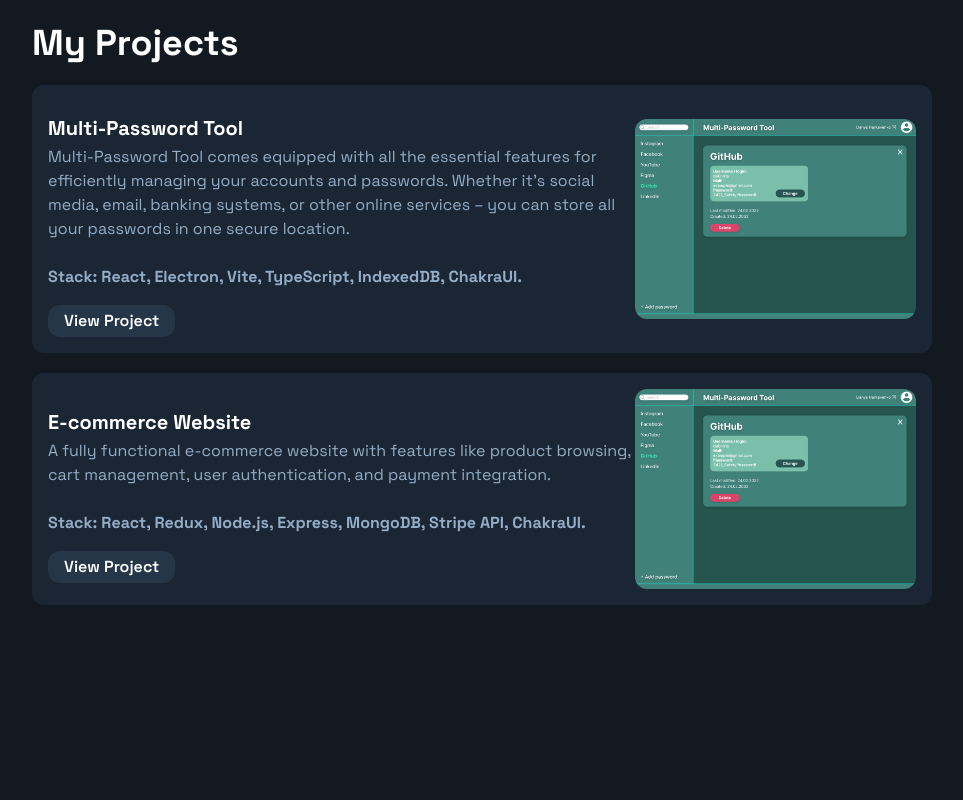
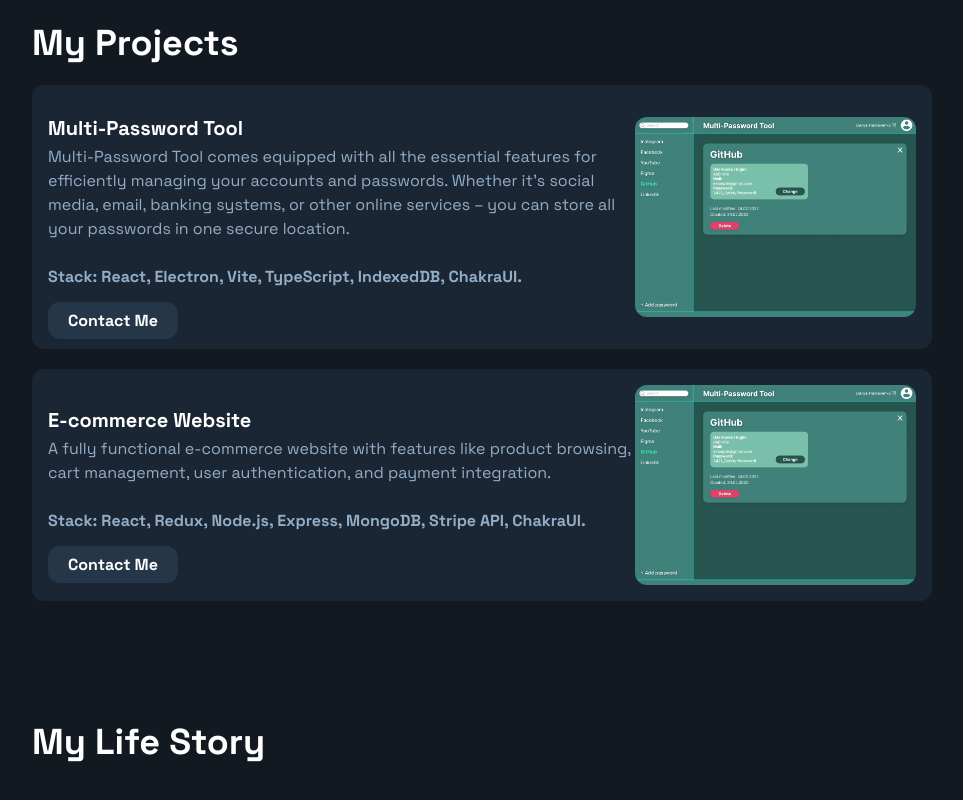
Before and after one commit to DenysHarkavenko/harkavenko_dev, a React (Vite) app: page / in a window 1280 px wide. Shown: the part 2227-3027 px from the top of the page, without its empty margins (158-1121 px from the left). Before the commit the page ends 2892 px from the top, so only its background shows below. Built offline with nearby package versions, Linux system fonts and the light colour scheme.

Commit message:
upd projects links view

```diff
--- a/src/components/Main/Main.tsx
+++ b/src/components/Main/Main.tsx
@@ -3,6 +3,7 @@ import AboutMe from './Sections/AboutMe'
 import DevelopmentExperience from './Sections/DevelopmentExperience'
 import Skills from './Sections/Skills'
 import Projects from './Sections/Projects'
+import LifeStory from './Sections/LifeStory'
 
 const Main: React.FC = () => {
   return (
@@ -12,6 +13,7 @@ const Main: React.FC = () => {
         <DevelopmentExperience />
         <Skills />
         <Projects />
+        <LifeStory />
       </Box>
     </Box>
   )
--- /dev/null
+++ b/src/components/Main/Sections/LifeStory.tsx
@@ -0,0 +1,18 @@
+import { Heading, Box, Text } from '@chakra-ui/react'
+
+const LifeStory: React.FC = () => {
+  return (
+    <Box
+      textAlign={['center', null, null, 'unset', 'unset']}
+      p='60px 40px'
+      id='About'
+    >
+      <Heading>My Life Story</Heading>
+      <Text mt='20px'>
+
+      </Text>
+    </Box>
+  )
+}
+
+export default LifeStory
--- a/src/components/Main/Sections/Projects.tsx
+++ b/src/components/Main/Sections/Projects.tsx
@@ -15,6 +15,7 @@ const Projects: React.FC = () => {
           description={project.description}
           stack={project.stack}
           year={project.year}
+          link={project.link}
         />
       ))}
       <Flex justify='space-between' flexWrap='wrap'></Flex>
--- a/src/components/Main/UI/ProjectItem.tsx
+++ b/src/components/Main/UI/ProjectItem.tsx
@@ -1,4 +1,4 @@
-import { Flex, Heading, Button, Hide, Box, Text, Image } from '@chakra-ui/react'
+import { Flex, Heading, Hide, Box, Text, Image, Link } from '@chakra-ui/react'
 import asd from '../../../img/pr_1.png'
 
 type ProjectItemProps = {
@@ -6,6 +6,7 @@ type ProjectItemProps = {
   description: string
   year: string
   stack: string
+  link: string
 }
 
 const ProjectItem: React.FC<ProjectItemProps> = ({
@@ -13,6 +14,7 @@ const ProjectItem: React.FC<ProjectItemProps> = ({
   description,
   year,
   stack,
+  link,
 }) => {
   return (
     <Flex
@@ -32,21 +34,27 @@ const ProjectItem: React.FC<ProjectItemProps> = ({
         >
           {title}
         </Heading>
-        <Text color='#94ADC7' mt='5px'>
+        <Text color='#94ADC7' mt='5px' mb='20px'>
           {description}
           <br />
           <br />
           <span style={{ fontWeight: 'Bold' }}>{stack}</span>
         </Text>
-        <Button
+        <Link
           borderRadius='12px'
-          h='32px'
+          p='8px 20px'
+          textAlign='center'
           bg='#243647'
           color='#fff'
-          mt='16px'
+          fontWeight='bold'
+          href={link}
+          _hover={{
+            transform: 'scale(108%)',
+            background: '#1466B8',
+          }}
         >
-          View Project
-        </Button>
+          Contact Me
+        </Link>
       </Box>
       <Hide breakpoint='(max-width: 990px)'>
         <Image src={asd} maxW='300px' maxH='200px' borderRadius='12px' />
--- a/src/data/projectsItems.ts
+++ b/src/data/projectsItems.ts
@@ -2,12 +2,14 @@ export const projectItems = [
     {
         title: 'Multi-Password Tool',
         description: "Multi-Password Tool comes equipped with all the essential features for efficiently managing your accounts and passwords. Whether it's social media, email, banking systems, or other online services – you can store all your passwords in one secure location.", stack: 'Stack: React, Electron, Vite, TypeScript, IndexedDB, ChakraUI.',
-        year: '2024'
+        year: '2024',
+        link: 'https://github.com/DenysHarkavenko/multi-password-tool'
     },
     {
         title: 'E-commerce Website',
         description: 'A fully functional e-commerce website with features like product browsing, cart management, user authentication, and payment integration.',
         stack: 'Stack: React, Redux, Node.js, Express, MongoDB, Stripe API, ChakraUI.',
-        year: '2024'
+        year: '2024',
+        link: 'https://github.com/DenysHarkavenko/multi-password-tool'
     }
 ]
--- a/src/data/skills.ts
+++ b/src/data/skills.ts
@@ -9,7 +9,7 @@ export const skillsData = [
     { skill: 'Node', level: 42 },
 ]
 
-export const techologies = ['Vite', 'yarn', 'Figma', 'RSpec', 'C#', 'SOLID', 'IndexedDB', 'MongoDB', 'Nest', 'C++', 'Git', 'Tailwind', 'Svelte', 'Bootstrap', 'BEM', 'Python', 'WordPress', 'Jira', 'DRY', 'Miro', 'npm', 'FactoryBot', 'Vue']
+export const techologies = ['Vite', 'yarn', 'Figma', 'RSpec', 'C#', 'SOLID', 'IndexedDB', 'MongoDB', 'Nest', 'C++', 'Git', 'Tailwind', 'Svelte', 'Bootstrap', 'BEM', 'Python', 'WordPress', 'Jira', 'DRY', 'Miro', 'npm', 'FactoryBot', 'Vue', 'Redux']
 
 
 export const languages = ['English (B2)', 'Ukrainian (native)', 'Russian (native)', 'Czech (A1)']
```
